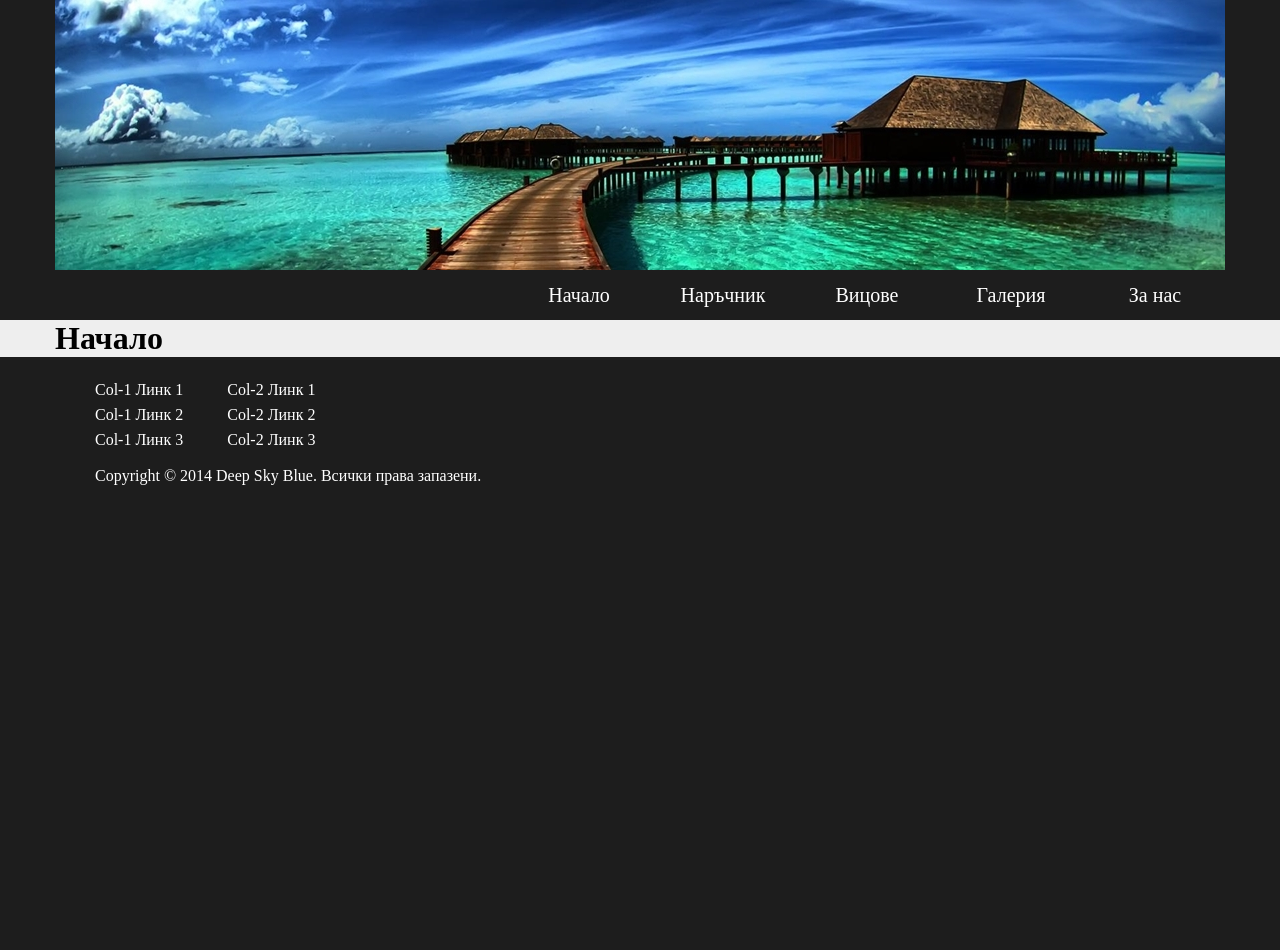
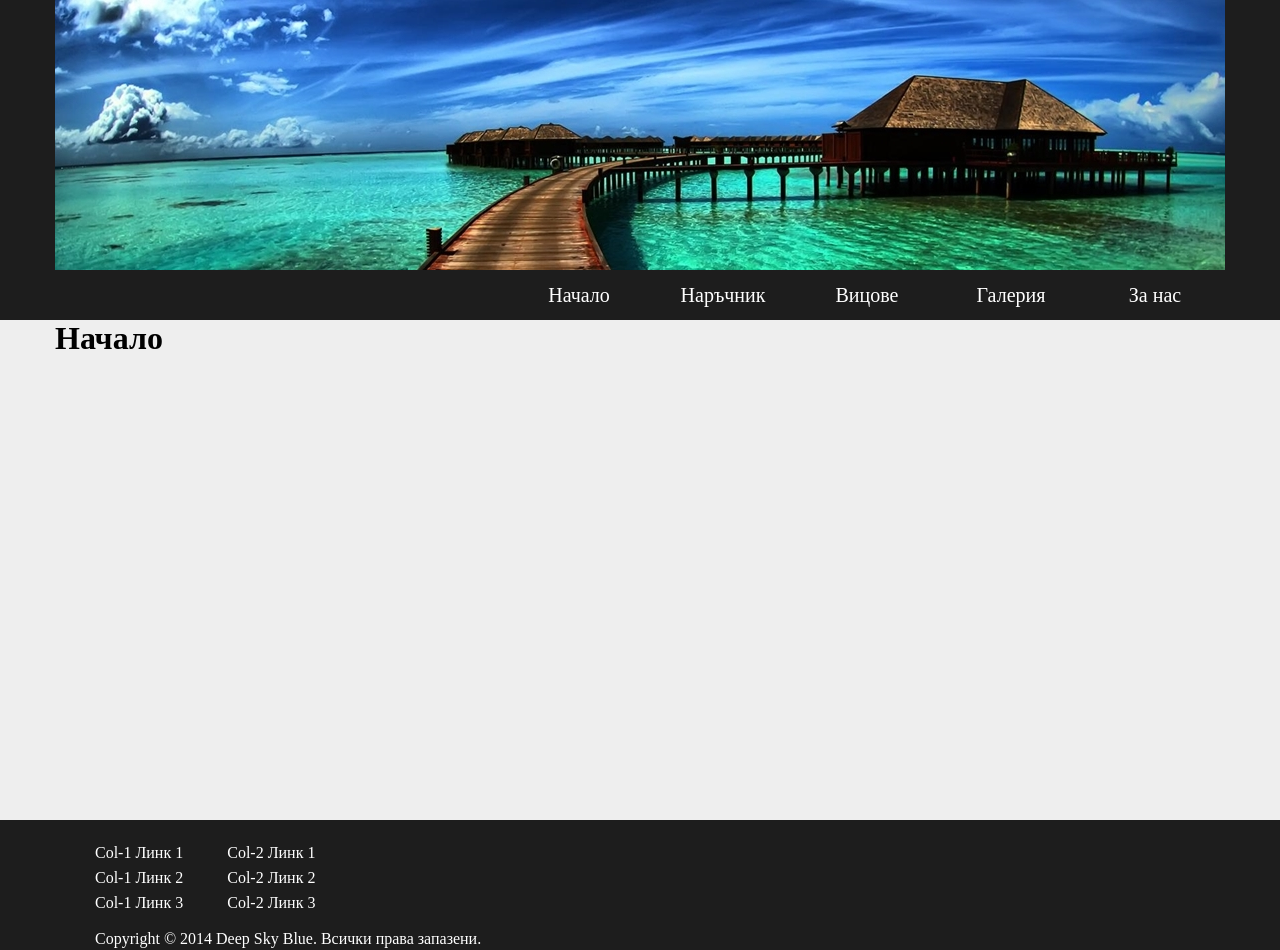
Before and after one commit to rozay/WebFundamentals-HTML-CSS-Teamwork, a PHP site: page /index.php in a window 1280 px wide. Before the commit the page ends 485 px from the top, so only its background shows below. Run offline with PHP 8.4, Linux system fonts and the light colour scheme.

Commit message:
added main min-height in pixels

```diff
--- a/php template/styles/style.css
+++ b/php template/styles/style.css
@@ -65,6 +65,7 @@ header a {
 main {
     background: #eee;
     height: inherit;
+    min-height: 500px;
     padding: 0;
 }
 
```
